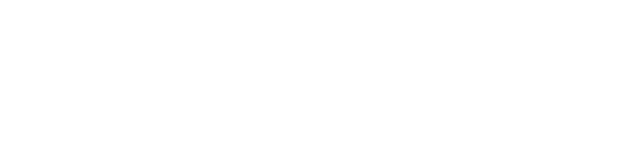
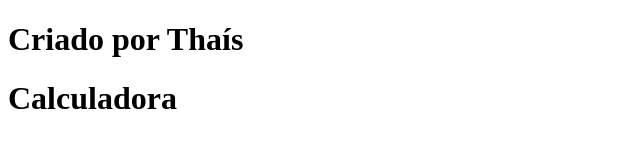
Before and after one commit to thaismacedo2/calculadora, a plain HTML site: page index.html in a window 1280 px wide. Shown: the whole page, without its empty margins (0-640 px from the left). Drawn offline with Linux system fonts and the light colour scheme.

Commit message:
Add files via upload

```diff
--- a/index.html
+++ b/index.html
@@ -8,6 +8,16 @@
     <title>Calculadora</title>
 </head>
 <body>
+    <div class ="fundo" >
+        <h1> Criado por Thaís </h1>
+        <div class = "Calculadora">
+            <h1> Calculadora </h1>
+            <p id = "Resultado"> </p>
+            <table>
+
+            </table>
+        </div>
+    </div>
     <script src="scripts.js"></script>
 </body>
 </html>
```
